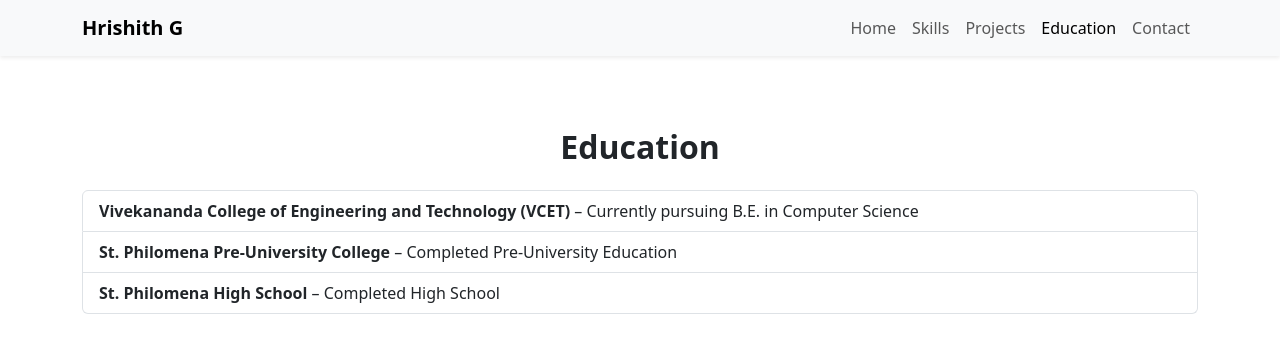
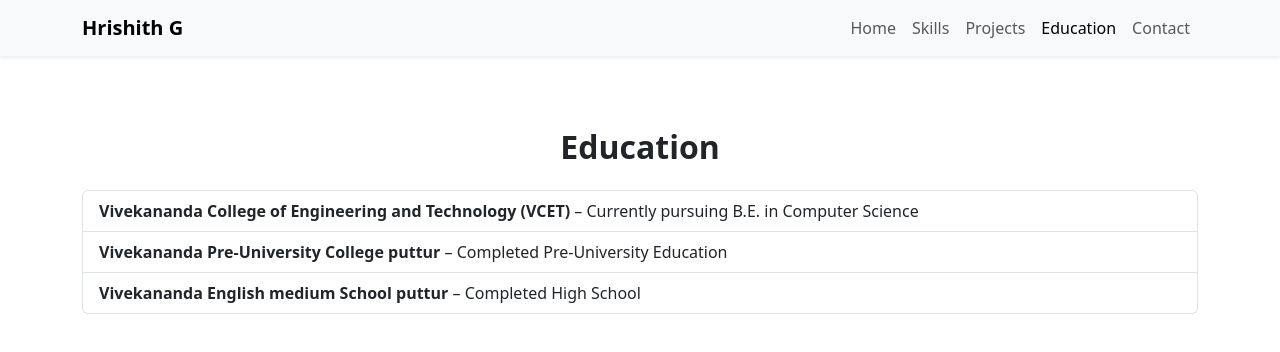
Before and after one commit to HrishithBhat/weblab_portfolio, a plain HTML site: page education.html in a window 1280 px wide. Drawn offline with nearby package versions, Linux system fonts and the light colour scheme.

Commit message:
Update education details in education.html

```diff
--- a/education.html
+++ b/education.html
@@ -26,8 +26,8 @@
     <h2 class="text-center fw-bold mb-4">Education</h2>
     <ul class="list-group">
       <li class="list-group-item"><strong>Vivekananda College of Engineering and Technology (VCET)</strong> – Currently pursuing B.E. in Computer Science</li>
-      <li class="list-group-item"><strong>St. Philomena Pre-University College</strong> – Completed Pre-University Education</li>
-      <li class="list-group-item"><strong>St. Philomena High School</strong> – Completed High School</li>
+      <li class="list-group-item"><strong>Vivekananda Pre-University College puttur</strong> – Completed Pre-University Education</li>
+      <li class="list-group-item"><strong>Vivekananda English medium School puttur</strong> – Completed High School</li>
     </ul>
   </section>
 </body>
```
